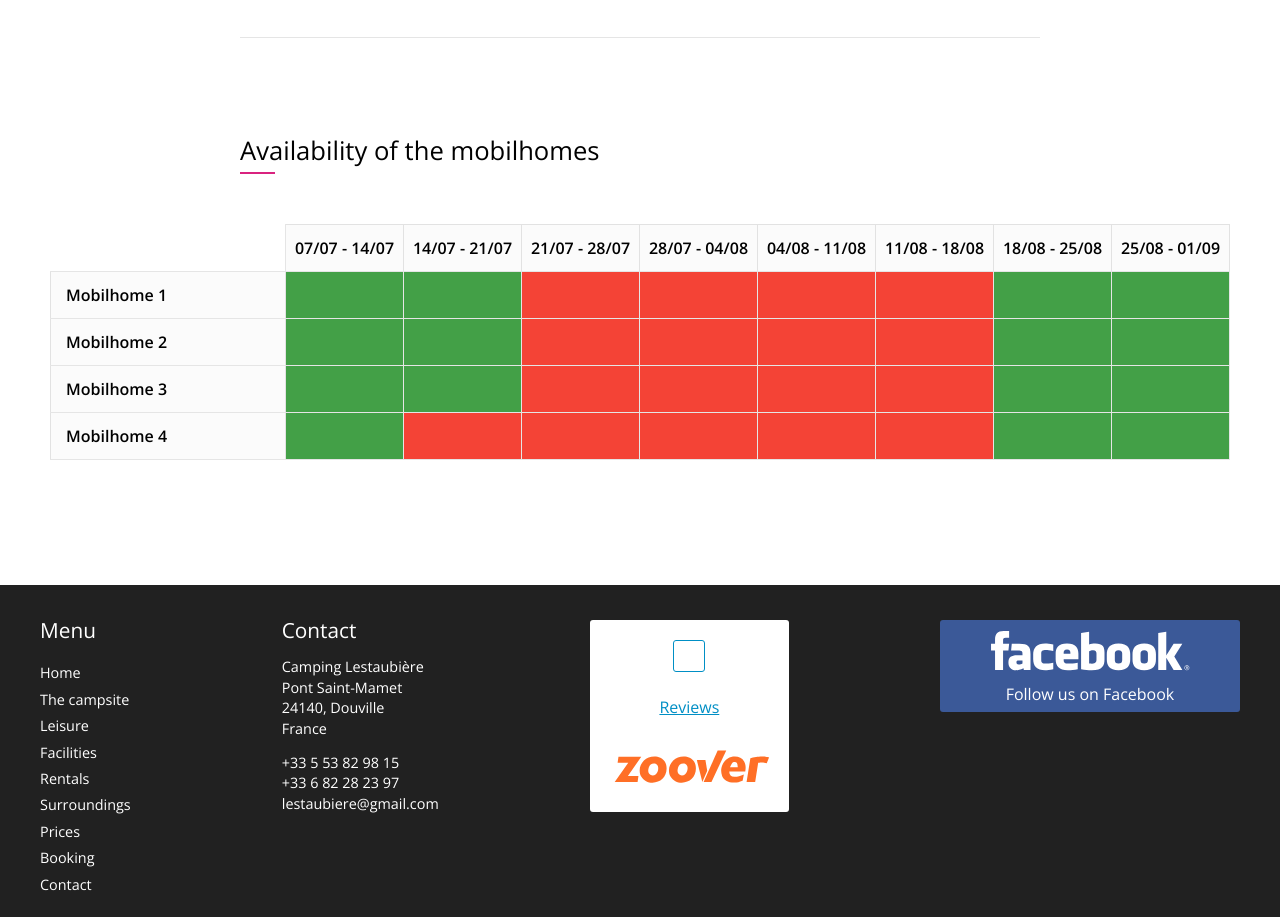
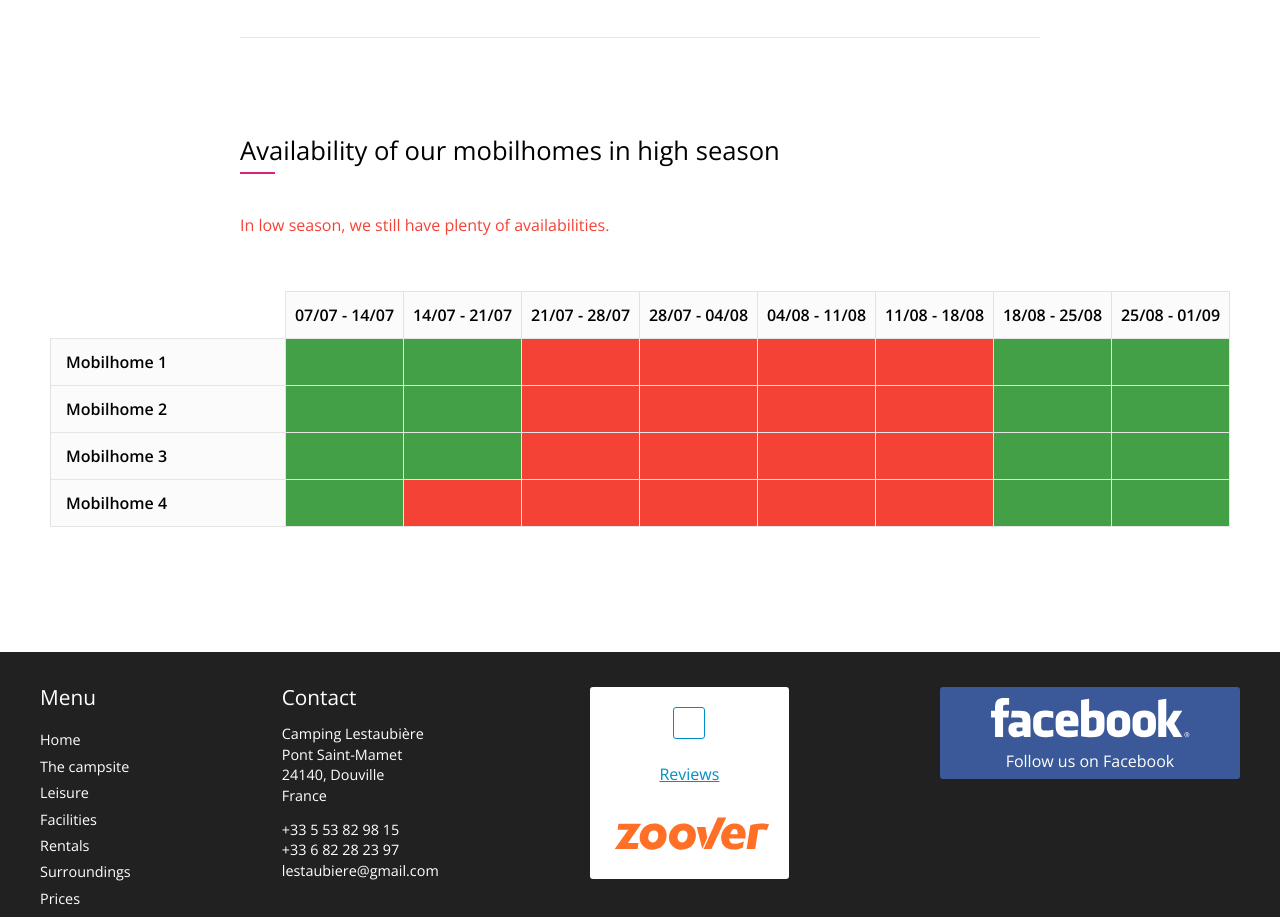
Before and after one commit to Lestaubiere/Client, a Vue app: page /en/prices in a window 1280 px wide. Shown: the part 2600-3517 px from the top of the page. Built offline with nearby package versions, Linux system fonts and the light colour scheme; no server answers; some icons are missing; what vue-smoothscroll would draw is missing.

Commit message:
:sparkles: Add subtitle to availabilities section

```diff
--- a/src/components/pages/Prices.vue
+++ b/src/components/pages/Prices.vue
@@ -55,6 +55,7 @@
     <div class="separator"></div>
     <div class="prices__section">
       <h2>{{ availabilitiesSectionTitle }}</h2>
+      <p class="paragraph prices__section-subtitle">{{ availabilitiesSectionSubtitle }}</p>
       <l-availabilities-table :header="availabilitiesSectionTableHeader" :rows="availabilitiesSectionTableRows" />
     </div>
   </div>
@@ -113,6 +114,9 @@
       availabilitiesSectionTitle() {
         return this.$i18n.t('prices.sections.availabilities.title');
       },
+      availabilitiesSectionSubtitle() {
+        return this.$i18n.t('prices.sections.availabilities.subtitle');
+      },
       availabilitiesSectionTableHeader() {
         return this.$i18n.t('prices.sections.availabilities.table.header');
       },
@@ -149,6 +153,10 @@
     text-align: center;
   }
 
+  .prices__section-subtitle {
+    color: #F44336;
+  }
+
   @media (max-width: 600px) {
     .prices {
       padding: 0 10px;
--- a/src/locales/en/prices.json
+++ b/src/locales/en/prices.json
@@ -132,7 +132,8 @@
       }
     },
     "availabilities": {
-      "title": "Availability of the mobilhomes",
+      "title": "Availability of our mobilhomes in high season",
+      "subtitle": "In low season, we still have plenty of availabilities.",
       "table": {
         "header": [
           {},
--- a/src/locales/fr/prices.json
+++ b/src/locales/fr/prices.json
@@ -132,7 +132,8 @@
       }
     },
     "availabilities": {
-      "title": "Disponibilités des mobilhomes",
+      "title": "Disponibilités de nos mobilhomes en haute saison",
+      "subtitle": "En basse saison, nous avons encore de nombreuses disponibilités.",
       "table": {
         "header": [
           {},
--- a/src/locales/nl/prices.json
+++ b/src/locales/nl/prices.json
@@ -135,7 +135,8 @@
       }
     },
     "availabilities": {
-      "title": "Beschikbaarheid van de mobilhomes",
+      "title": "Beschikbaarheid van onze mobilhomes in het hoogseizoen",
+      "subtitle": "In het voor-en na-seizoen zijn er nog ruim voldoende mogelijkheden.",
       "table": {
         "header": [
           {},
```
